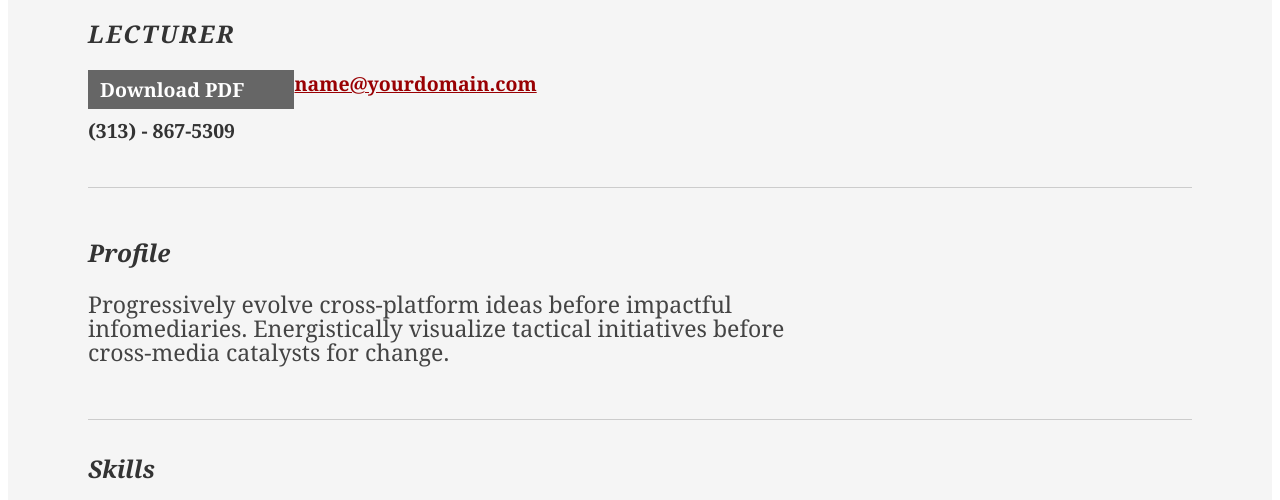
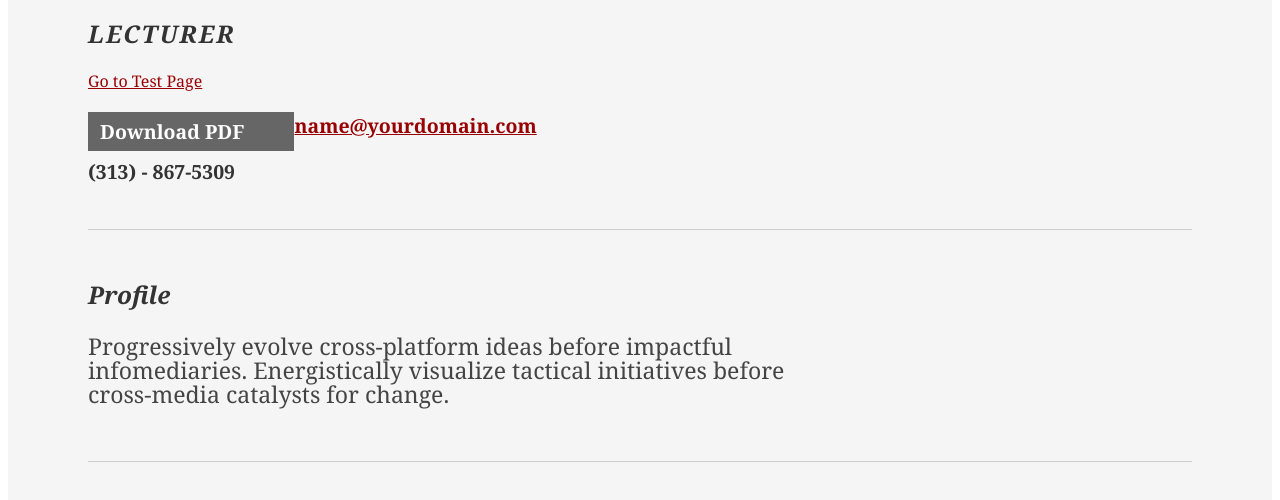
Before and after one commit to rmlecturer/cv, a plain HTML site: page index.html in a window 1280 px wide. Shown: the part 218-718 px from the top of the page. Drawn offline with Linux system fonts and the light colour scheme.

Commit message:
Update index.html

```diff
--- a/index.html
+++ b/index.html
@@ -6,6 +6,9 @@
     <title>Robert McCormack - CV</title>
     <link rel="stylesheet" href="resume.css">
 </head>
+
+
+
 <body>
     <div id="doc2" class="yui-t7">
         <div id="inner">
@@ -14,6 +17,7 @@
                     <div class="yui-u first">
                         <h1>Robert McCormack</h1>
                         <h2>Lecturer</h2>
+			<a href="test.html">Go to Test Page</a>
                     </div>
                     <div class="yui-u">
                         <div class="contact-info">
```
